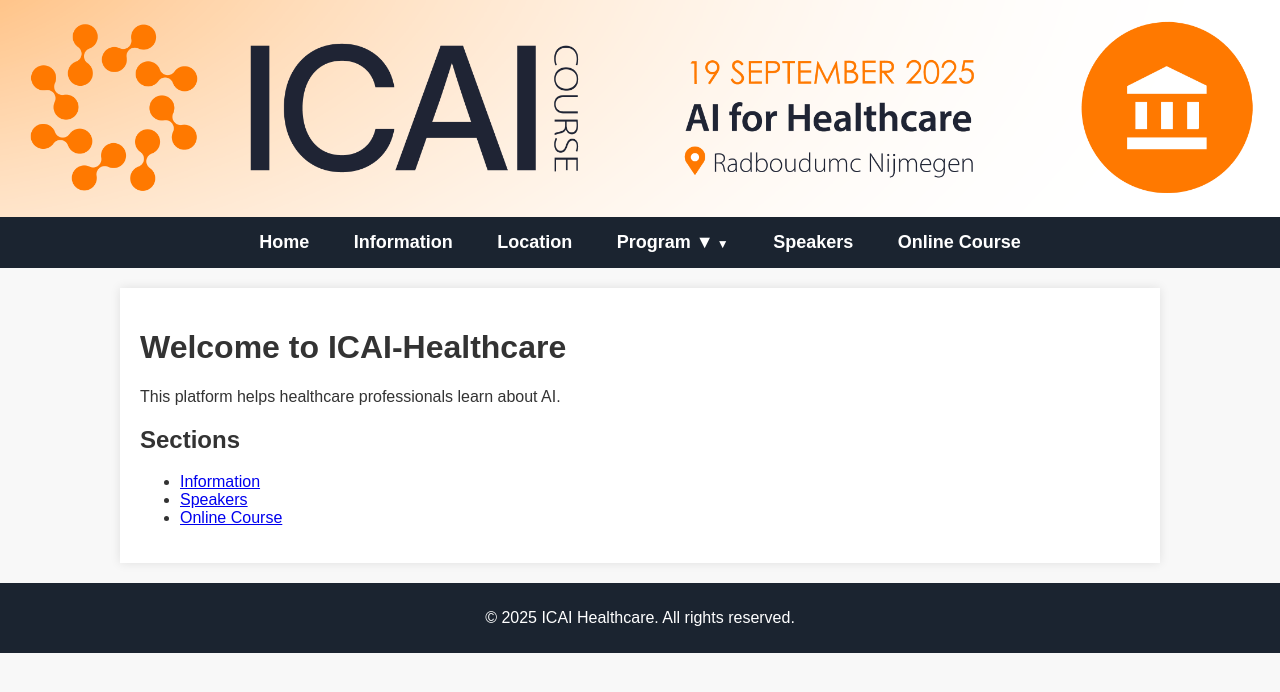
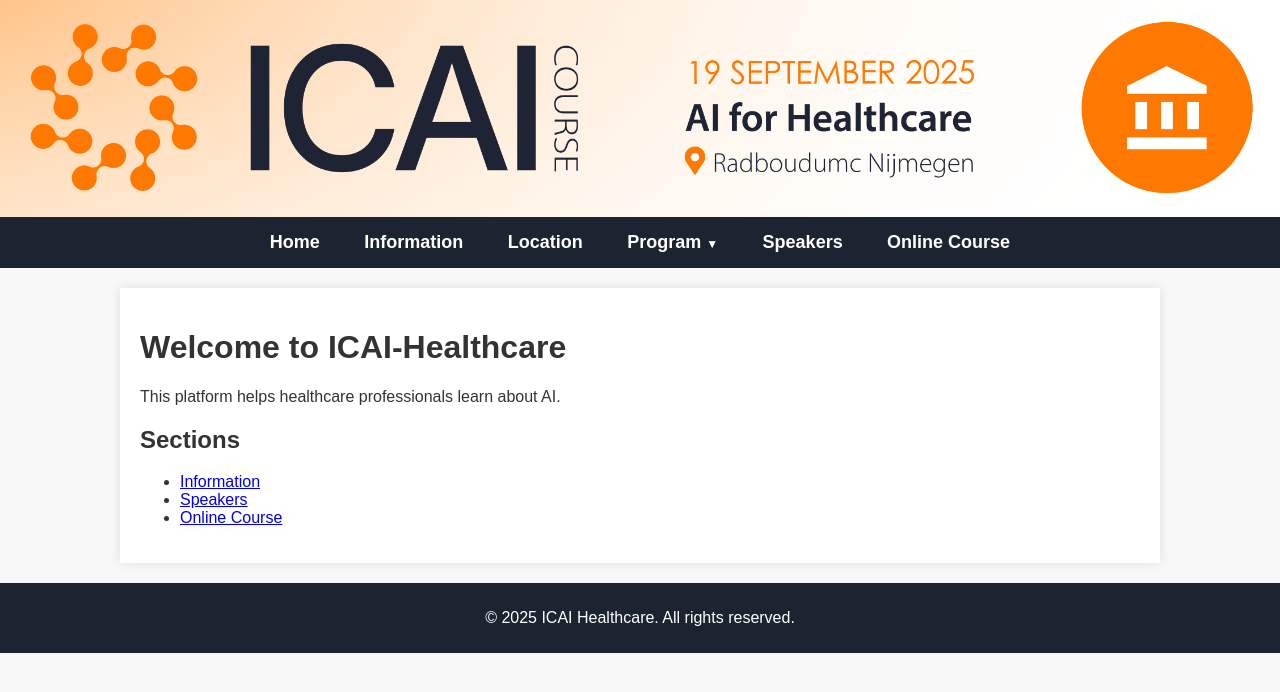
Before and after one commit to marliebesouw/marliebesouw.github.io, a Jekyll site: the page built from index.md, in a window 1280 px wide. Shown: the top 692 px of the page. Built offline with Jekyll 4.4.1, drawn with Linux system fonts in a browser that asks for light colours.

Commit message:
removed double arrow dropdown

```diff
--- a/_layouts/default.html
+++ b/_layouts/default.html
@@ -23,7 +23,7 @@
             <li><a href="{{ site.baseurl }}/location">Location</a></li>
 
             <li class ="dropdown">
-                <a href="{{ site.baseurl }}/program" class="dropbtn">Program ▼</a>
+                <a href="{{ site.baseurl }}/program" class="dropbtn">Program </a>
                 <ul class = "dropdown-content">
                     <li><a href="{{ site.baseurl }}/workshop">Workshop</a></li>
                 </ul>
```
